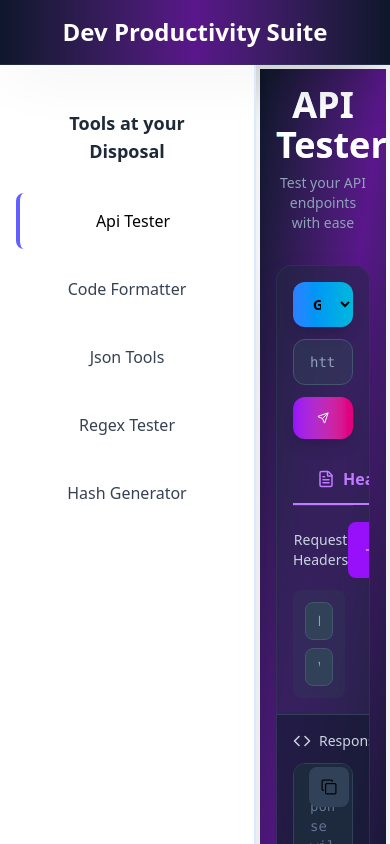
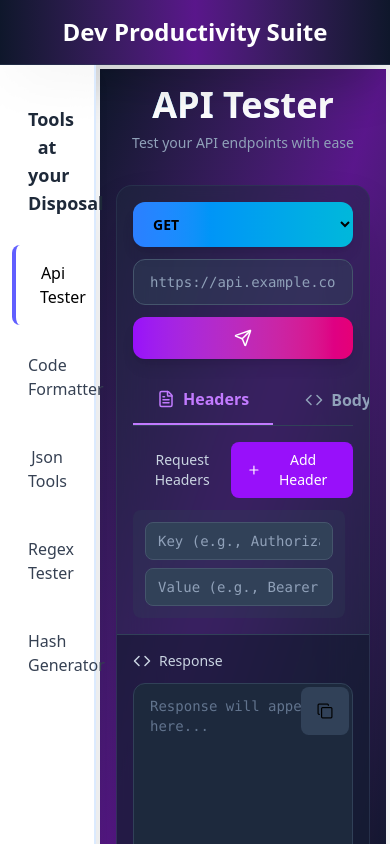
Before and after one commit to Rahul-119/dev-productivity-suite, a React (Vite) app in the folder frontend/: page /api-tester in a window 390 px wide. Shown: the top 844 px of the page. Built offline with nearby package versions, Linux system fonts and the light colour scheme.

Commit message:
Improved UI/Added Mobile Responsive for SideBar

```diff
--- a/frontend/src/components/Layout/Sidebar.jsx
+++ b/frontend/src/components/Layout/Sidebar.jsx
@@ -11,7 +11,7 @@ export default function Sidebar() {
 	];
 
 	return (
-		<nav className="w-64 min-h-screen bg-white/80 border-r-2 border-blue-100 shadow-lg backdrop-blur-md p-4 ">
+		<nav className="w-24 sm:w-48 min-h-screen md:w-64 bg-white/80 border-r-2 border-blue-100 shadow-lg backdrop-blur-md p-3 sm:p-4">
 			<h2 className="pt-7 p-4 text-lg font-semibold text-gray-800  ">
 				Tools at your Disposal
 			</h2>
--- a/frontend/src/components/Tools/HashGenerator.jsx
+++ b/frontend/src/components/Tools/HashGenerator.jsx
@@ -169,7 +169,7 @@ export default function HashGenerator() {
 							</button>
 						</div>
 						<div className="relative">
-							<CopyButton text={base64Result} className=" absolute right-1 top-1 px-0.1 py-0.1 rounded-lg bg-slate-700 hover:bg-slate-600 text-white font-medium text-sm transition-all duration-200" />
+							<CopyButton text={base64Result} className="absolute right-1 top-1 px-0.1 py-0.1 rounded-lg bg-slate-700 hover:bg-slate-600 text-white font-medium text-sm transition-all duration-200" />
 							<textarea
 								readOnly
 								placeholder="Result will appear here..."
--- a/frontend/src/components/common/CopyButton.jsx
+++ b/frontend/src/components/common/CopyButton.jsx
@@ -16,7 +16,7 @@ export default function CopyButton({ text , className}) {
 	return (
 		<div className={className}>
 			<button
-				className="px-0.1 py-0.1 m-3 rounded-lg hover:text-white transition-transform hover:scale-105 active:scale-95 hover:cursor-pointer"
+				className="px-1 py-1 m-3 rounded-lg hover:text-white transition-transform hover:scale-105 active:scale-95 hover:cursor-pointer"
 				onClick={copyText}
 			>
 				{copied ?  <img src="/check.png" alt="Copy Text" className="w-4 h-4"></img> : <img src="/copy.png" alt="Copy Text" className="w-4 h-4"></img>}
```
